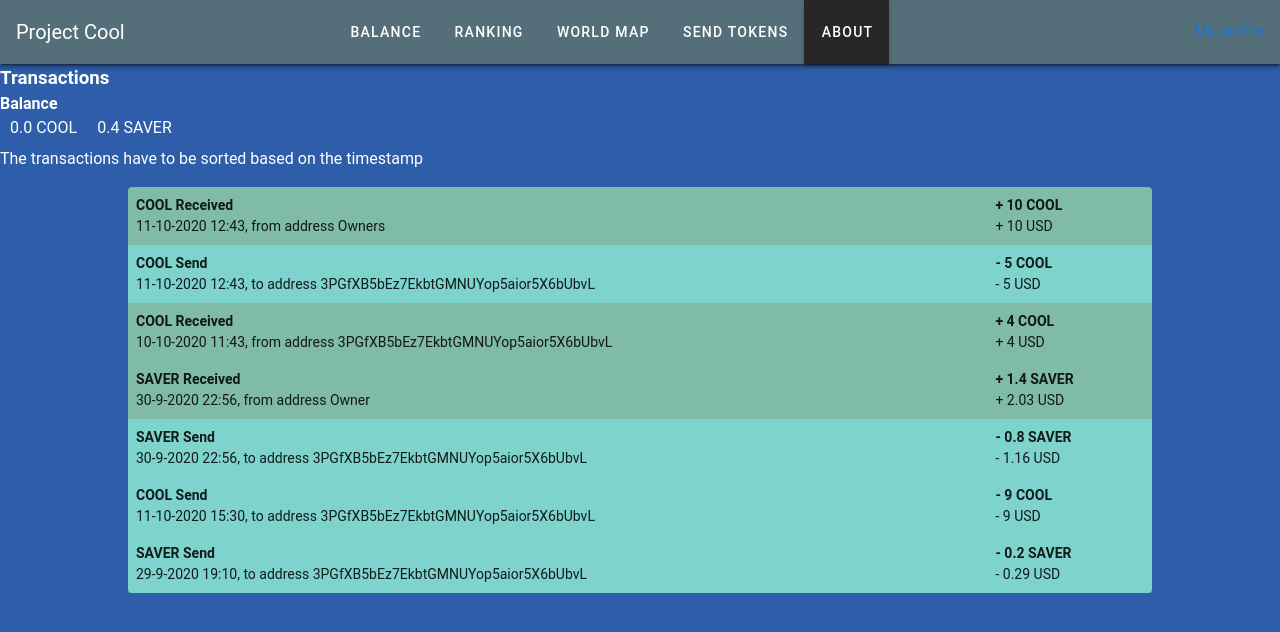
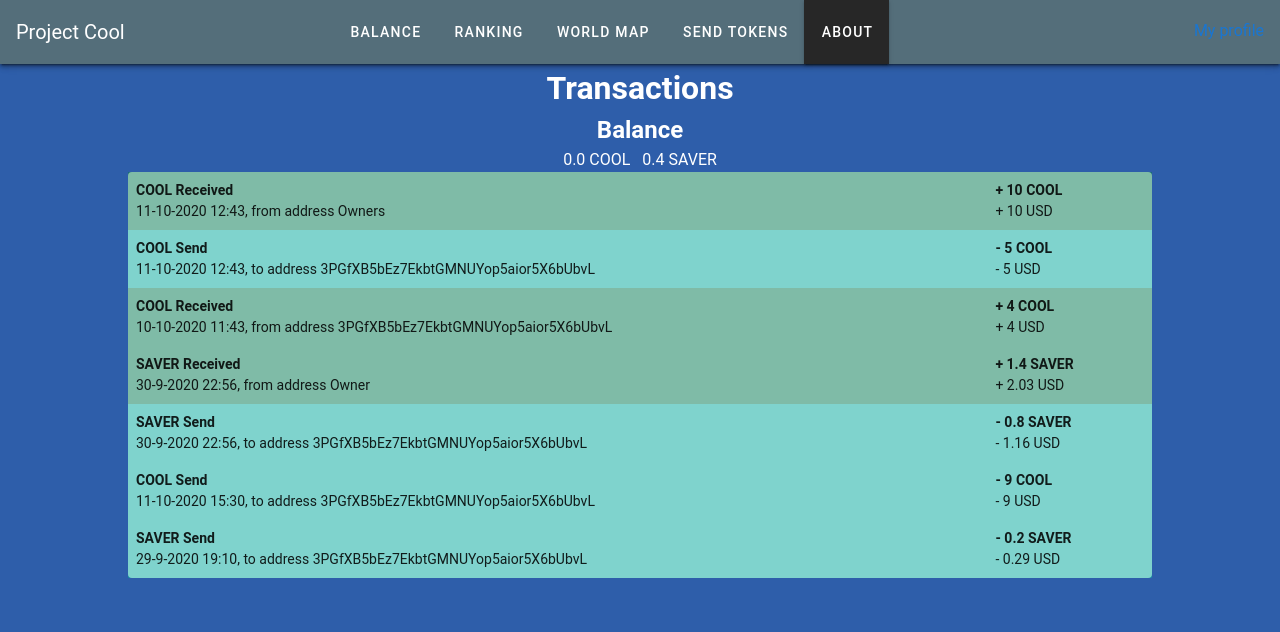
Before and after one commit to NicoleKuong/Team-cool-project, a Vue app in the folder project-cool/: page /myaccount/transactions in a window 1280 px wide. Shown: the top 632 px of the page. Built offline with nearby package versions, Linux system fonts and the light colour scheme; the HTML template or start-up script is replaced by a standard one.

Commit message:
error fix

```diff
--- a/project-cool/src/components/Rankings.vue
+++ b/project-cool/src/components/Rankings.vue
@@ -1,4 +1,6 @@
 <template>
+  <div>
+    <h1 class="ranking_title">Ranking</h1>
     <v-simple-table class="ranking_table">
       <template v-slot:default>
         <thead class="ranking_heading">
@@ -21,6 +23,7 @@
         </tbody>
       </template>
     </v-simple-table>
+  </div>
 </template>
 
 <script>
@@ -97,6 +100,9 @@ export default {
 
 <style scoped lang="scss">
 .ranking {
+  &_title {
+    text-align: center;
+  }
   &_table {
     width: 80%;
     margin: 30px auto;
--- a/project-cool/src/components/Transactions.vue
+++ b/project-cool/src/components/Transactions.vue
@@ -1,16 +1,18 @@
 <template>
   <div>
-    <h3>Transactions</h3>
-    <h4>Balance</h4>
-    <div class="block-inline">
-      <div class="left">{{ getBalance("COOL") }} COOL</div>
-      <div class="right">{{ getBalance("SAVER") }} SAVER</div>
+    <h1 class="transactions_title">Transactions</h1>
+    <h2 class="transactions_subtitle">Balance</h2>
+    <div class="transactions_balance">
+      <span>{{ getBalance("COOL") }} COOL</span> &nbsp;
+      <span>{{ getBalance("SAVER") }} SAVER</span>
     </div>
-    <p>The transactions have to be sorted based on the timestamp</p>
 
+    <!-- <v-btn @click="getAllTransactions()">All</v-btn>
+    <v-btn @click="getSentTransactions(userAddress)">Send</v-btn>
+    <v-btn @click="getReceivedTransactions(userAddress)">Received</v-btn> -->
     <v-simple-table width="50%">
       <template v-slot:default>
-        <tbody v-for="tx in transactionData" :key="tx">
+        <tbody v-for="tx in transactionsHistory" :key="tx">
           <tr :class="getCssTransactionStatus(tx.sender, tx.recipient)">
             <td class="pa-2">
               <h4 :class="tx.tokenName">
@@ -58,7 +60,7 @@ export default {
   name: "Transactions",
   data() {
     return {
-      transactionData: transactionData.transactionData,
+      transactionsHistory: transactionData.transaction,
       userAddress: "3PBSHtr4znZEEjCkgxd1CzGXT18m9eFdpYH",
       marketValueSaverUSD: 1.45,
     };
@@ -67,8 +69,10 @@ export default {
     getBalance(token) {
       let balance = 0;
 
-      for (let i = 0; i < this.transactionData.length; i++) {
-        let { tokenName, amount, recipient, sender } = this.transactionData[i];
+      for (let i = 0; i < this.transactionsHistory.length; i++) {
+        let { tokenName, amount, recipient, sender } = this.transactionsHistory[
+          i
+        ];
 
         if (token == tokenName && this.userAddress == recipient)
           balance += amount;
@@ -125,22 +129,36 @@ export default {
         return "d-none";
       }
     },
+    // getSentTransactions(address) {
+    //   const sentTransactions = this.transactionsHistory.filter(
+    //     (each) => each.address === address
+    //   );
+    //   return (this.showTransactions = sentTransactions);
+    // },
+    // getReceivedTransactions(address) {
+    //   const receivedTransactions = this.transactionsHistory.filter(
+    //     (each) => each.address !== address
+    //   );
+    //   return (this.showTransactions = receivedTransactions);
+    // },
+    // getAllTransactions() {
+    //   return (this.showTransactions = this.transactionsHistory);
+    // },
   },
 };
 </script>
 
-<style scoped>
-.block-inline {
-  display: inline-block;
-  margin: auto;
-}
-.left {
-  float: left;
-  padding: 0 10px;
-}
-.right {
-  float: right;
-  padding: 0 10px;
+<style scoped lang="scss">
+.transactions {
+  &_title {
+    text-align: center;
+  }
+  &_subtitle {
+    text-align: center;
+  }
+  &_balance {
+    text-align: center;
+  }
 }
 
 .v-data-table {
--- a/project-cool/src/components/UserProfile.vue
+++ b/project-cool/src/components/UserProfile.vue
@@ -6,7 +6,7 @@
           <v-list-item-icon>
             <v-icon>{{ item.icon }}</v-icon>
           </v-list-item-icon>
-          <router-link to="item.path" class="itemLink">
+          <router-link :to="item.path" class="itemLink">
             <v-list-item-content>
               <v-list-item-title>{{ item.title }}</v-list-item-title>
             </v-list-item-content>
--- a/project-cool/src/data/transactionData.json
+++ b/project-cool/src/data/transactionData.json
@@ -1,5 +1,5 @@
 {
-    "transactionData": [
+  "transaction": [
     {
       "tokenName": "COOL",
       "id": 0,
--- a/project-cool/src/router.js
+++ b/project-cool/src/router.js
@@ -15,7 +15,7 @@ export default new Router({
       component: LandingPage,
     },
     {
-      path: "/rankings",
+      path: "/ranking",
       name: "Rankings",
       component: Rankings,
     },
```
Also changed, not shown: project-cool/src/assets/logo.png (added). Lines whose indentation alone changed are shown as unchanged.
